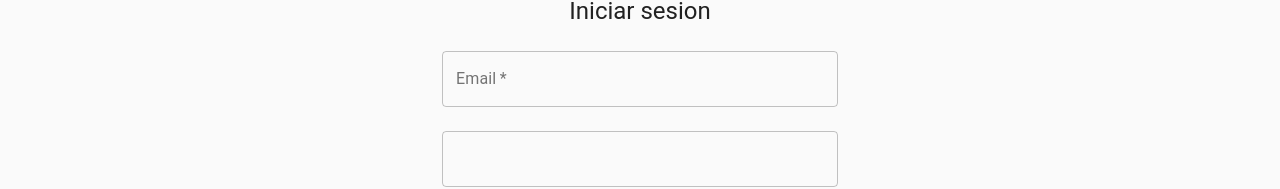
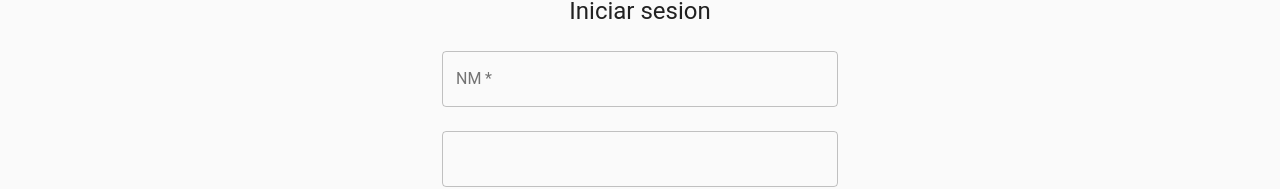
Before and after one commit to GESPIJ/SobresRootFrontAux, a React (Create React App) app: page /signIn in a window 1280 px wide. Shown: the part 234-423 px from the top of the page. Built offline with nearby package versions, Linux system fonts and the light colour scheme; what @react-pdf/renderer would draw is missing.

Commit message:
FIX Fixed the name of the labels in signin

```diff
--- a/src/SignLDAP.js
+++ b/src/SignLDAP.js
@@ -47,6 +47,7 @@ export default withRouter(function SignIn({ usuarioActual }) {
   //States for the component
   const [user, setuser] = useState({
     name: ctx.usuarioActual ? ctx.usuarioActual : "",
+    nm: ctx.nmActual ? ctx.nmActual : "",
     failedAttemps: ctx.failedAttemps,
     password: "",
     department: "",
@@ -238,7 +239,7 @@ export default withRouter(function SignIn({ usuarioActual }) {
     //   department = user.department;
     // }
     //
-     history.replace("/doubleAuth")
+    history.replace("/doubleAuth");
     //  if (department === "Administración") {
     //    history.replace("/HomeOperations");
     //  } else if (department === "Operaciones") {
@@ -363,12 +364,12 @@ export default withRouter(function SignIn({ usuarioActual }) {
               margin="normal"
               required
               fullWidth
-              id="email"
-              label="Email"
-              name="email"
-              autoComplete="email"
+              id="nm"
+              label="NM"
+              name="nm"
+              autoComplete="nm"
               //autoFocus
-              value={user.name}
+              value={user.nm}
             />
             {/* {invalidEmail && (
               <p style={{ color: "red", textAlign: "left" }}>Invalid email </p>
--- a/src/Signin.js
+++ b/src/Signin.js
@@ -76,6 +76,8 @@ export default withRouter(function SignIn({ usuarioActual }) {
     try {
       //We check if user is currently not blocked to make the request
       if (ctx.userStatus === "active") {
+        //let parsedNm = nm.substring(2);
+
         const payload = { name, password, nm };
         //Server Response
         const response = await axios.post("/admin/signIn", payload);
@@ -98,8 +100,10 @@ export default withRouter(function SignIn({ usuarioActual }) {
         } else if (message === "approved") {
           setinvalidCredentials(false);
           setuser({ ...user, department: response.data.department });
+          ctx.setuserAditionalInfo({ ...response.data });
+
+          //console.log("This is the whole response that I'm getting", response);
           ctx.settimerForJwt(!ctx.timerForJwt);
-          ctx.setuserAditionalInfo({...response.data});
           const messageText =
             "Usuario logeado " + ctx.usuarioActual + " con exito en local";
           //We register the corresponding Log
@@ -220,18 +224,18 @@ export default withRouter(function SignIn({ usuarioActual }) {
 
   //We reditect to the next authentication phase
   const redirectToHomePage = (response = null) => {
+    //history.replace("/doubleAuth");
     history.replace("/signInLDAP");
-
-     let department;
-     if (response !== null) {
-       department = response.data.department;
-     } else {
-       department = user.department;
-     }
-     //if (department === "Administración") {
-     //  history.replace("/HomeOperations");
-     //} else if (department === "Operaciones") {
-     //  history.replace("/HomeAdmin");
+    // let department;
+    // if (response !== null) {
+    //   department = response.data.department;
+    // } else {
+    //   department = user.department;
+    // }
+    // if (department === "Administración") {
+    //   history.replace("/HomeOperations");
+    // } else if (department === "Operaciones") {
+    //   history.replace("/HomeAdmin");
     // }
   };
   const cancelFormFunction = (e) => {
@@ -341,16 +345,16 @@ export default withRouter(function SignIn({ usuarioActual }) {
             <TextField
               onChange={(e) => {
                 //setusuario(e.target.value);
-                // setuser({ ...user, name: e.target.value });
+                setuser({ ...user, nm: e.target.value });
               }}
               onBlur={onBlurHandler}
               variant="outlined"
               margin="normal"
               required
               fullWidth
-              id="email"
-              label="Email"
-              name="email"
+              id="nm"
+              label="NM"
+              name="nm"
               autoComplete="email"
               //autoFocus
               value={user.nm}
--- a/src/components/Identifier.js
+++ b/src/components/Identifier.js
@@ -63,7 +63,7 @@ export default function SignUp(props) {
   const signIn = async (nm) => {
     //User info
     const payload = {
-      nm: nm,
+      nm: "NM" + nm,
     };
     //Server Response
     const response = await axios.post("/admin/", payload);
```
Lines whose indentation alone changed are shown as unchanged.
